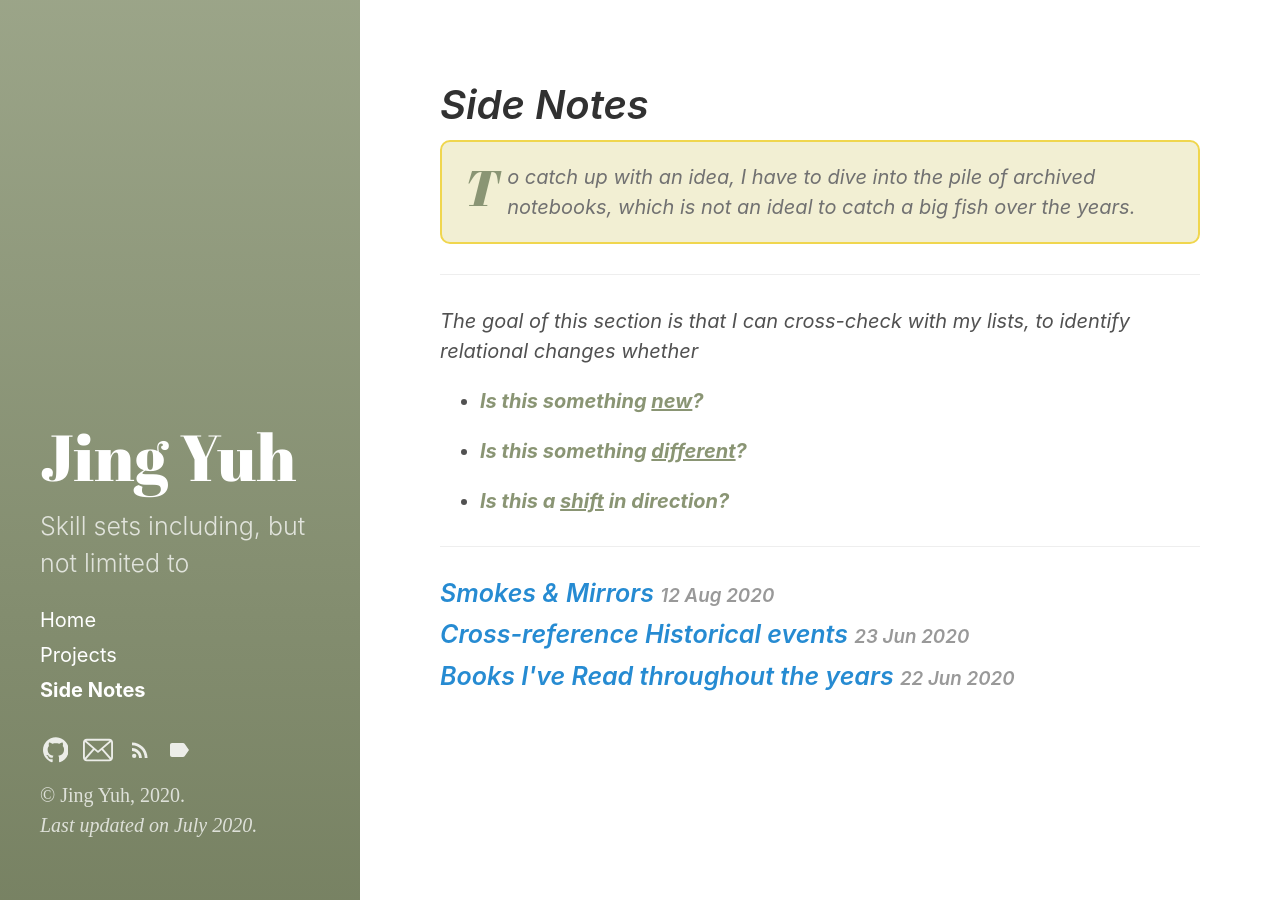
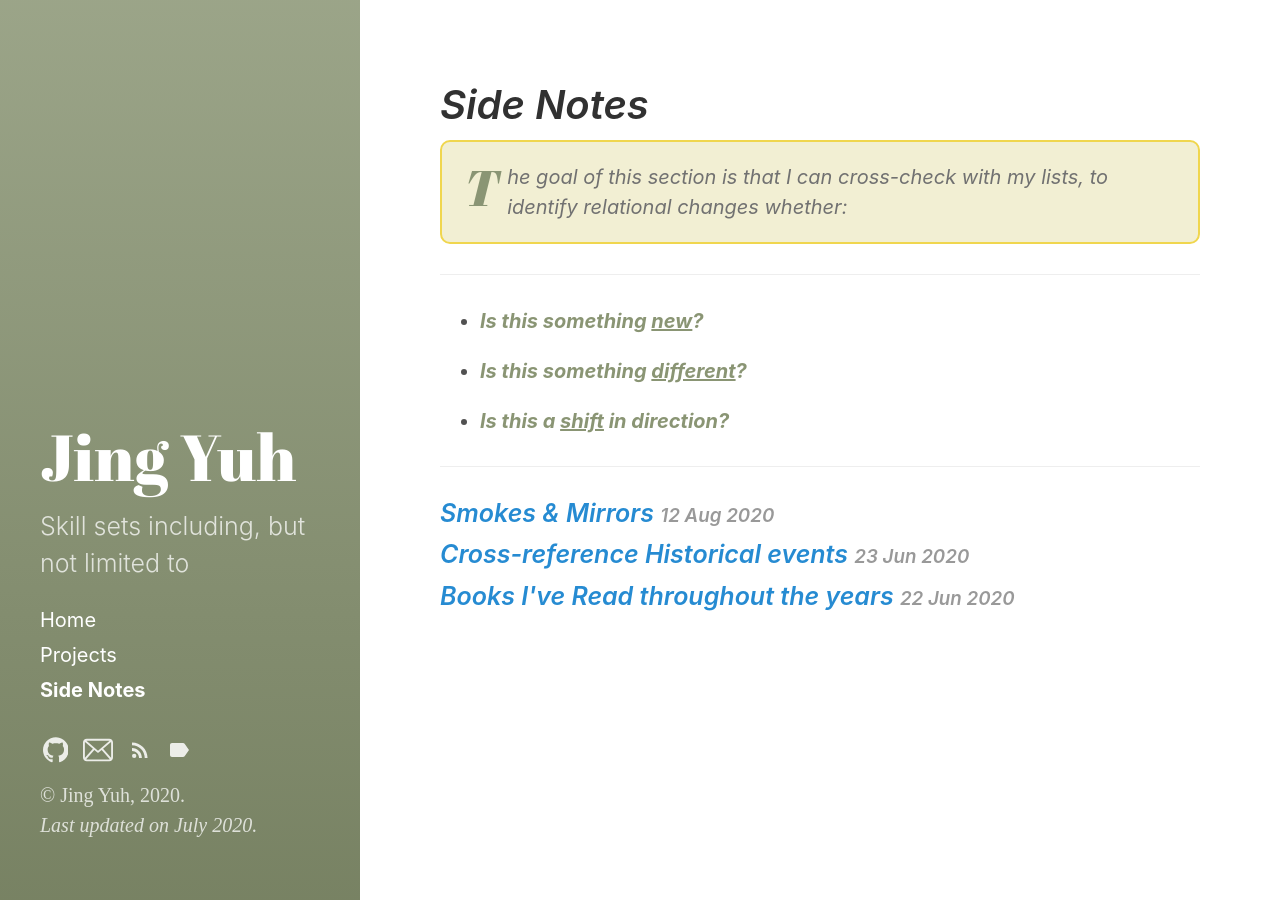
Before and after one commit to jyang123-bit/Website, a Jekyll site: the page built from category/Side Notes.md, in a window 1280 px wide. Built offline with Jekyll 4.4.1, drawn with Linux system fonts in a browser that asks for light colours.

Commit message:
Update Side Notes.md

```diff
--- a/category/Side Notes.md
+++ b/category/Side Notes.md
@@ -5,12 +5,11 @@
 
 ---
 <p class="message">
-  <span class="padded-dropcap">T</span>o catch up with an idea, I have to dive into the pile of archived notebooks, which is not an ideal to catch a big fish over the years.
+  <span class="padded-dropcap">T</span>he goal of this section is that I can cross-check with my lists, to identify relational changes whether:
 </p>
 
 ---
 
-The goal of this section is that I can cross-check with my lists, to identify relational changes whether
 
   - **Is this something <ins>new</ins>?**
 
```
